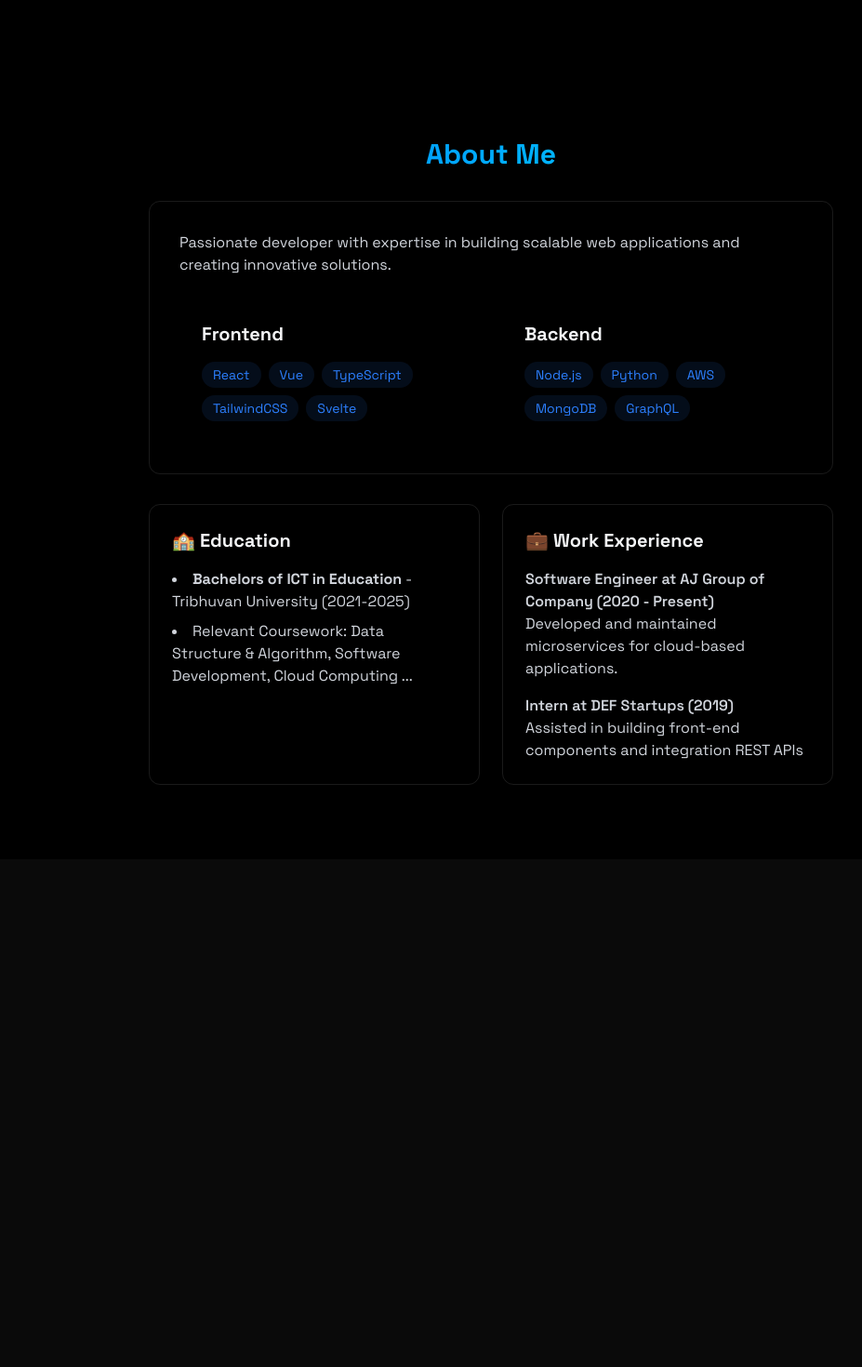
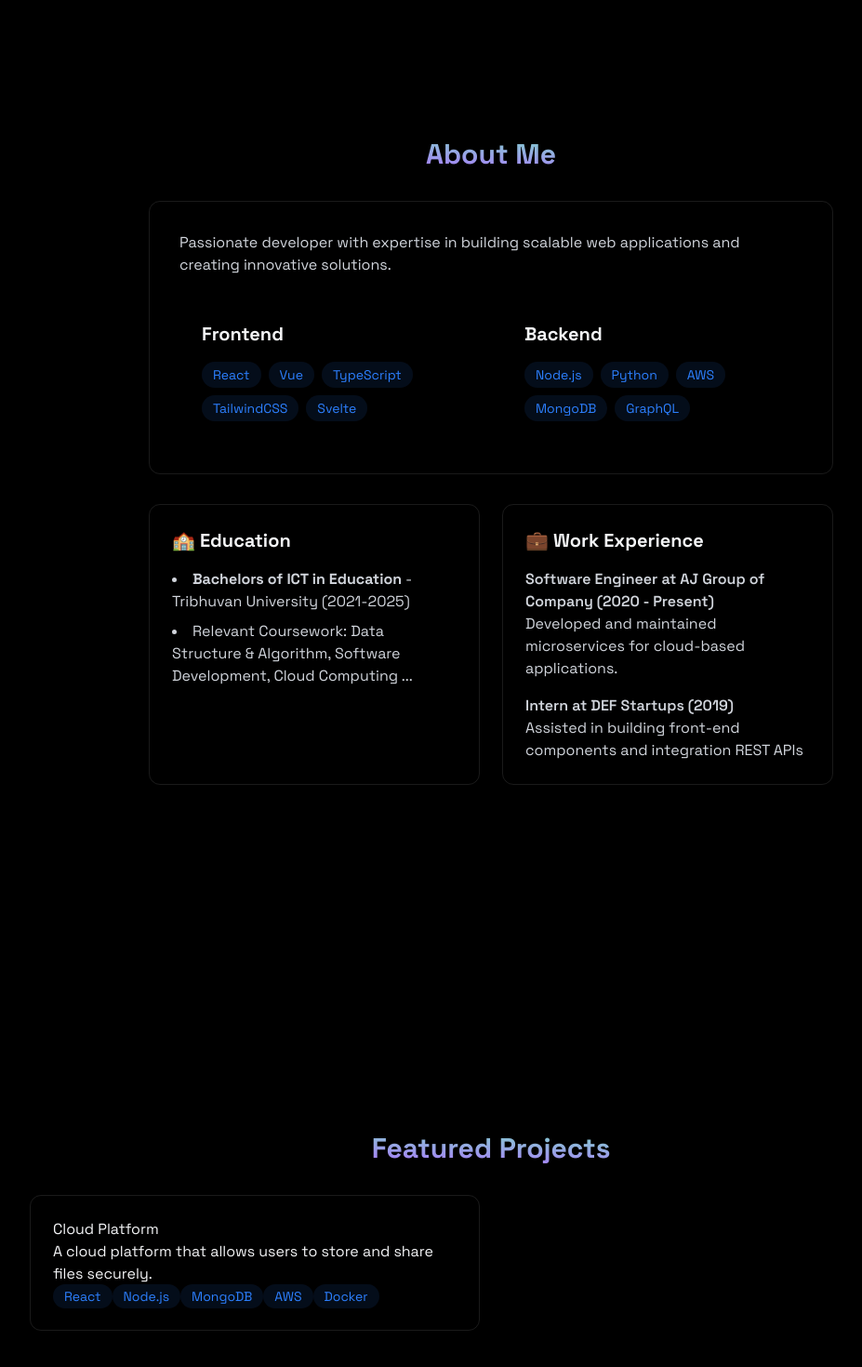
Before and after one commit to chirang56/chiran.me, a React (Vite) app: page / in a window 1280 px wide. Shown: the part 732-2202 px from the top of the page at 93% size, without its empty margins (112-1039 px from the left). Before the commit the page ends 1656 px from the top, so only its background shows below. Built offline with nearby package versions, Linux system fonts and the light colour scheme.

Commit message:
feat: create a section to showcase the projects

```diff
--- a/src/App.jsx
+++ b/src/App.jsx
@@ -5,6 +5,7 @@ import { Navbar } from './components/Navbar';
 import { MobileMenu } from './components/MobileMenu';
 import { Home } from './components/sections/Home';
 import { About } from './components/sections/About';
+import { Projects } from './components/sections/Projects';
 
 function App() {
   const [isLoaded, setIsLoaded] = useState(false);
@@ -17,6 +18,7 @@ function App() {
           <MobileMenu menuOpen={menuOpen} setMenuOpen={setMenuOpen} />
           <Home />
           <About />
+          <Projects />
         </div>
     </>
   );
--- a/src/components/sections/About.jsx
+++ b/src/components/sections/About.jsx
@@ -11,8 +11,8 @@ export const About = () => {
     >
       <RevealOnScroll>
         <div className="max-w-3xl mx-auto px-4">
-          <h2 className="text-3xl font-bold mb-8 bg-gradient-to-r from-blue-500 to-cyan-400
-                bg-clip-text text-transparent text-center">
+          <h2 className="text-3xl font-bold mb-8 bg-gradient-to-tr from-purple-500
+                to-emerald-300 text-transparent bg-clip-text text-center">
             {" "}
             About Me
           </h2>
--- /dev/null
+++ b/src/components/sections/Projects.jsx
@@ -0,0 +1,30 @@
+export const Projects = () => {
+  return (
+    <section id="projects" className="min-h-screen flex items-center justify-center py-20">
+      <div className="max-w-5xl mx-auto px-4">
+        <h2 className="text-3xl font-bold mb-8 bg-gradient-to-tr from-purple-500
+                to-emerald-300 text-transparent bg-clip-text text-center"> {" "}Featured Projects </h2>
+                <div className="grid grid-cols-1 md:grid-cols-2 gap-6">
+
+                  <div className="rounded-xl p-6 border-white/10 border hover:-translate-y-1
+                         hover:border-blue-500/30 hover:shadow-[0_2px_8px_rgba(59,130,246,0.2)] transition-all">
+                    <h3> Cloud Platform </h3>
+                    <p> A cloud platform that allows users to store and share files securely. </p>
+
+                    <div>
+                      {["React", "Node.js", "MongoDB", "AWS", "Docker"].map((tech, key) => (
+                        <span
+                          key={key}
+                          className="bg-blue-500/10 text-blue-500 py-1 px-3 rounded-full text-sm
+                           hover:bg-blue-500/20 hover:shadow-[0_2px_8px_rgba(59,130,246,0.2)] transition"
+                        >
+                        {tech}
+                      </span>
+                      )) }
+                    </div>
+                  </div>
+                </div>
+      </div>
+    </section>
+  );
+}
```
